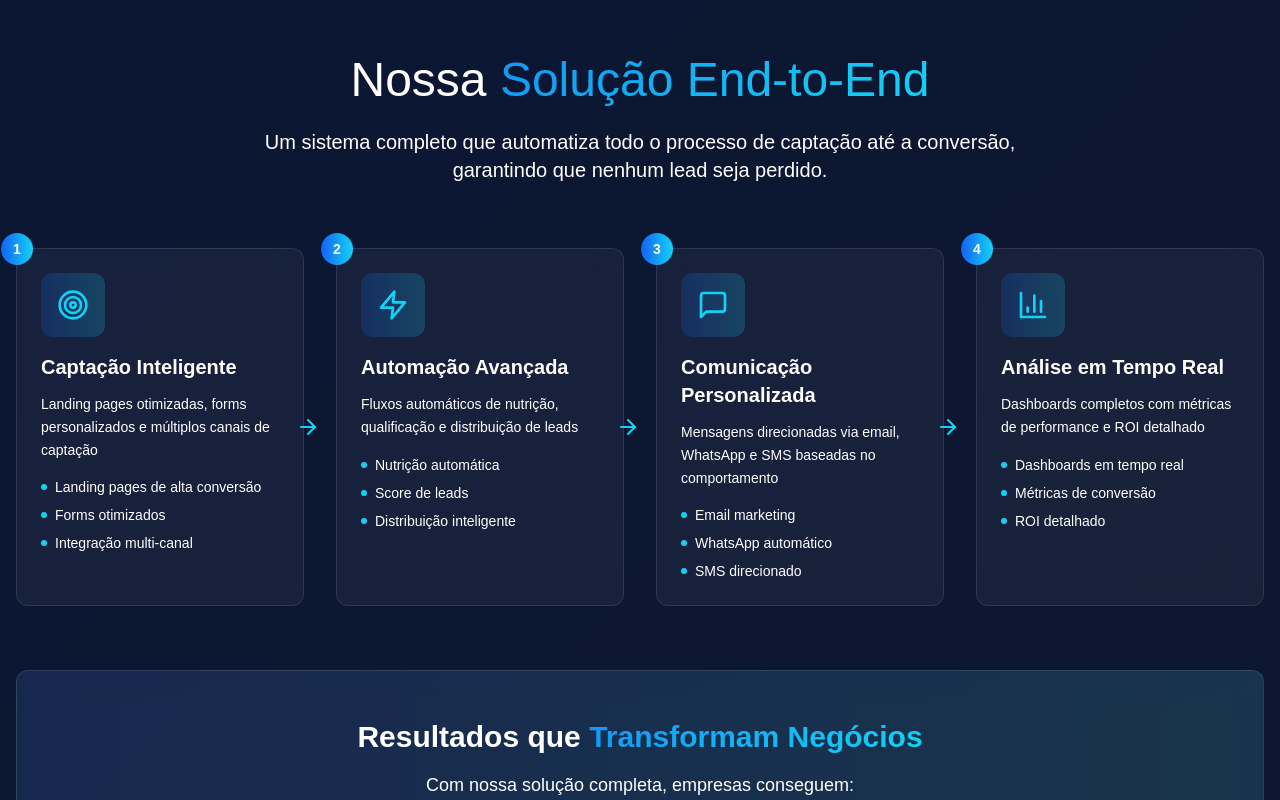
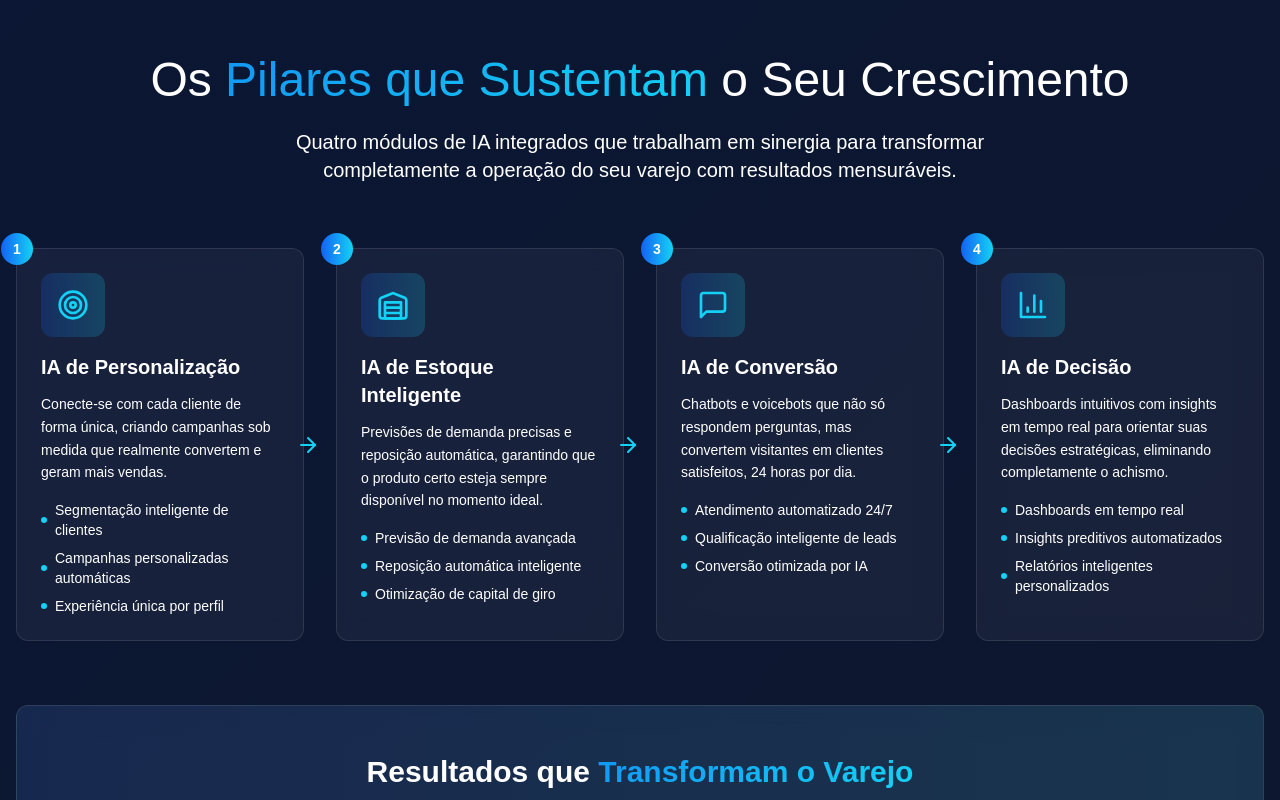
Before and after one commit to phtechsolucoes/LandingPage, a Next.js app: page / in a window 1280 px wide. Shown: the part 1960-2760 px from the top of the page. Built offline with nearby package versions, Linux system fonts and the light colour scheme; a web font is replaced by a local one.

Commit message:
Update SolucaoEndToEnd.tsx

```diff
--- a/src/components/SolucaoEndToEnd.tsx
+++ b/src/components/SolucaoEndToEnd.tsx
@@ -2,33 +2,33 @@
 
 import React from 'react'
 import { motion } from 'framer-motion'
-import { Target, Zap, BarChart3, Users, MessageSquare, TrendingUp, ArrowRight } from 'lucide-react'
+import { Target, Warehouse, MessageSquare, BarChart3, Users, TrendingUp, ArrowRight, Zap } from 'lucide-react'
 
 const SolucaoEndToEnd = () => {
   const processSteps = [
     {
       icon: Target,
-      title: "Captação Inteligente",
-      description: "Landing pages otimizadas, forms personalizados e múltiplos canais de captação",
-      features: ["Landing pages de alta conversão", "Forms otimizados", "Integração multi-canal"]
+      title: "IA de Personalização",
+      description: "Conecte-se com cada cliente de forma única, criando campanhas sob medida que realmente convertem e geram mais vendas.",
+      features: ["Segmentação inteligente de clientes", "Campanhas personalizadas automáticas", "Experiência única por perfil"]
     },
     {
-      icon: Zap,
-      title: "Automação Avançada",
-      description: "Fluxos automáticos de nutrição, qualificação e distribuição de leads",
-      features: ["Nutrição automática", "Score de leads", "Distribuição inteligente"]
+      icon: Warehouse,
+      title: "IA de Estoque Inteligente",
+      description: "Previsões de demanda precisas e reposição automática, garantindo que o produto certo esteja sempre disponível no momento ideal.",
+      features: ["Previsão de demanda avançada", "Reposição automática inteligente", "Otimização de capital de giro"]
     },
     {
       icon: MessageSquare,
-      title: "Comunicação Personalizada",
-      description: "Mensagens direcionadas via email, WhatsApp e SMS baseadas no comportamento",
-      features: ["Email marketing", "WhatsApp automático", "SMS direcionado"]
+      title: "IA de Conversão",
+      description: "Chatbots e voicebots que não só respondem perguntas, mas convertem visitantes em clientes satisfeitos, 24 horas por dia.",
+      features: ["Atendimento automatizado 24/7", "Qualificação inteligente de leads", "Conversão otimizada por IA"]
     },
     {
       icon: BarChart3,
-      title: "Análise em Tempo Real",
-      description: "Dashboards completos com métricas de performance e ROI detalhado",
-      features: ["Dashboards em tempo real", "Métricas de conversão", "ROI detalhado"]
+      title: "IA de Decisão",
+      description: "Dashboards intuitivos com insights em tempo real para orientar suas decisões estratégicas, eliminando completamente o achismo.",
+      features: ["Dashboards em tempo real", "Insights preditivos automatizados", "Relatórios inteligentes personalizados"]
     }
   ]
 
@@ -43,11 +43,11 @@ const SolucaoEndToEnd = () => {
           className="text-center mb-16"
         >
           <h2 className="font-arthaus text-3xl md:text-5xl mb-6">
-            Nossa <span className="gradient-text">Solução End-to-End</span>
+            Os <span className="gradient-text">Pilares que Sustentam</span> o Seu Crescimento
           </h2>
           <p className="text-xl text-muted max-w-3xl mx-auto">
-            Um sistema completo que automatiza todo o processo de captação até a conversão,
-            garantindo que nenhum lead seja perdido.
+            Quatro módulos de IA integrados que trabalham em sinergia para transformar
+            completamente a operação do seu varejo com resultados mensuráveis.
           </p>
         </motion.div>
 
@@ -111,18 +111,18 @@ const SolucaoEndToEnd = () => {
         >
           <div className="text-center mb-8">
             <h3 className="text-2xl md:text-3xl font-bold mb-4">
-              Resultados que <span className="gradient-text">Transformam Negócios</span>
+              Resultados que <span className="gradient-text">Transformam o Varejo</span>
             </h3>
             <p className="text-lg text-muted">
-              Com nossa solução completa, empresas conseguem:
+              Com o ecossistema Scala.AI™, varejistas conquistam:
             </p>
           </div>
 
           <div className="grid grid-cols-1 md:grid-cols-2 lg:grid-cols-4 gap-6">
             {[
-              { icon: TrendingUp, metric: "+180%", label: "Aumento em Conversões" },
-              { icon: Users, metric: "95%", label: "Leads Capturados" },
-              { icon: Zap, metric: "24/7", label: "Automação Ativa" },
+              { icon: TrendingUp, metric: "+180%", label: "Crescimento em Vendas" },
+              { icon: Users, metric: "95%", label: "Satisfação do Cliente" },
+              { icon: Zap, metric: "24/7", label: "IA Sempre Ativa" },
               { icon: BarChart3, metric: "ROI 5x", label: "Retorno Garantido" }
             ].map((result, index) => {
               const IconComponent = result.icon
```
